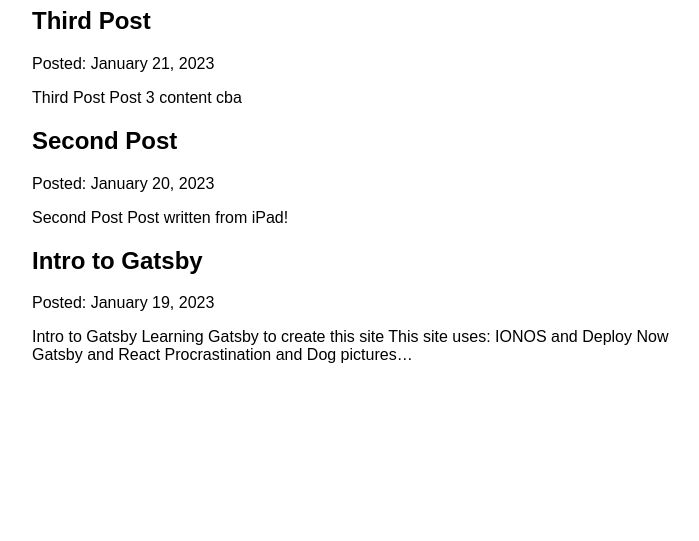
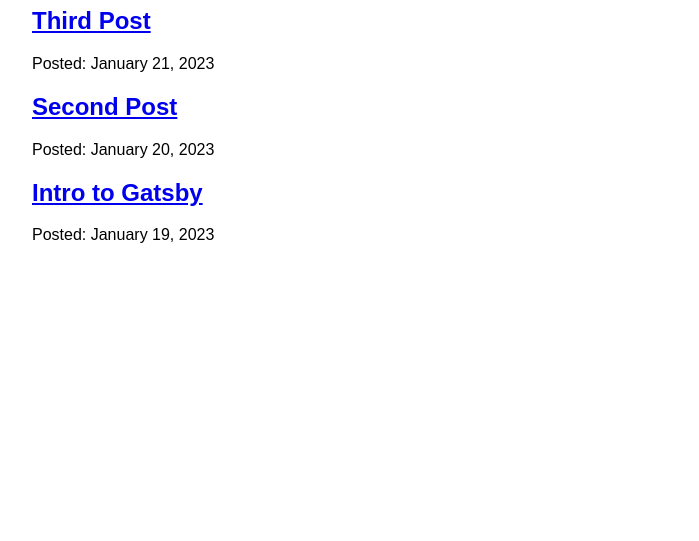
Before and after one commit to nik-davis/rokanov-records-live, a Gatsby site: page /blog in a window 1280 px wide. Shown: the part 259-800 px from the top of the page, without its empty margins (288-987 px from the left). Built offline with nearby package versions, Linux system fonts and the light colour scheme; Gatsby itself is replaced by a stand-in of ours.

Commit message:
Gatsby tutorial pt. 6

```diff
--- a/blog/2023-01-19-post-1.mdx
+++ b/blog/2023-01-19-post-1.mdx
@@ -4,8 +4,6 @@
 slug: "intro-to-gatsby"
 author: "Nik Davis"
 ---
-
-# Intro to Gatsby
 
 Learning [Gatsby](https://www.gatsbyjs.com/docs/tutorial/part-5/) to create this site
 
--- a/blog/2023-01-20-post-2.mdx
+++ b/blog/2023-01-20-post-2.mdx
@@ -5,6 +5,4 @@
 author: "Nik Davis"
 ---
 
-# Second Post
-
 Post written from iPad!
--- a/blog/2023-01-21-post-3.mdx
+++ b/blog/2023-01-21-post-3.mdx
@@ -5,6 +5,4 @@
 author: "Nik Davis"
 ---
 
-# Third Post
-
 Post 3 content cba
--- a/src/pages/blog/index.js
+++ b/src/pages/blog/index.js
@@ -1,16 +1,19 @@
 import * as React from "react";
-import { graphql } from "gatsby";
+import { Link, graphql } from "gatsby";
 import Layout from "../../components/layout";
 import Seo from "../../components/seo";
 
 const BlogPage = ({ data }) => {
   return (
-    <Layout pageTitle="My Blogs Index">
+    <Layout pageTitle="Blog posts">
       {data.allMdx.nodes.map((node) => (
         <article key={node.id}>
-          <h2>{node.frontmatter.title}</h2>
+          <h2>
+            <Link to={`/blog/${node.frontmatter.slug}`}>
+              {node.frontmatter.title}
+            </Link>
+          </h2>
           <p>Posted: {node.frontmatter.date}</p>
-          <p>{node.excerpt}</p>
         </article>
       ))}
     </Layout>
@@ -24,14 +27,14 @@
         frontmatter {
           title
           date(formatString: "MMMM DD, YYYY")
+          slug
         }
         id
-        excerpt
       }
     }
   }
 `;
 
-export const Head = () => <Seo title="My Blogs Index" />;
+export const Head = () => <Seo title="Blog posts" />;
 
 export default BlogPage;
```
